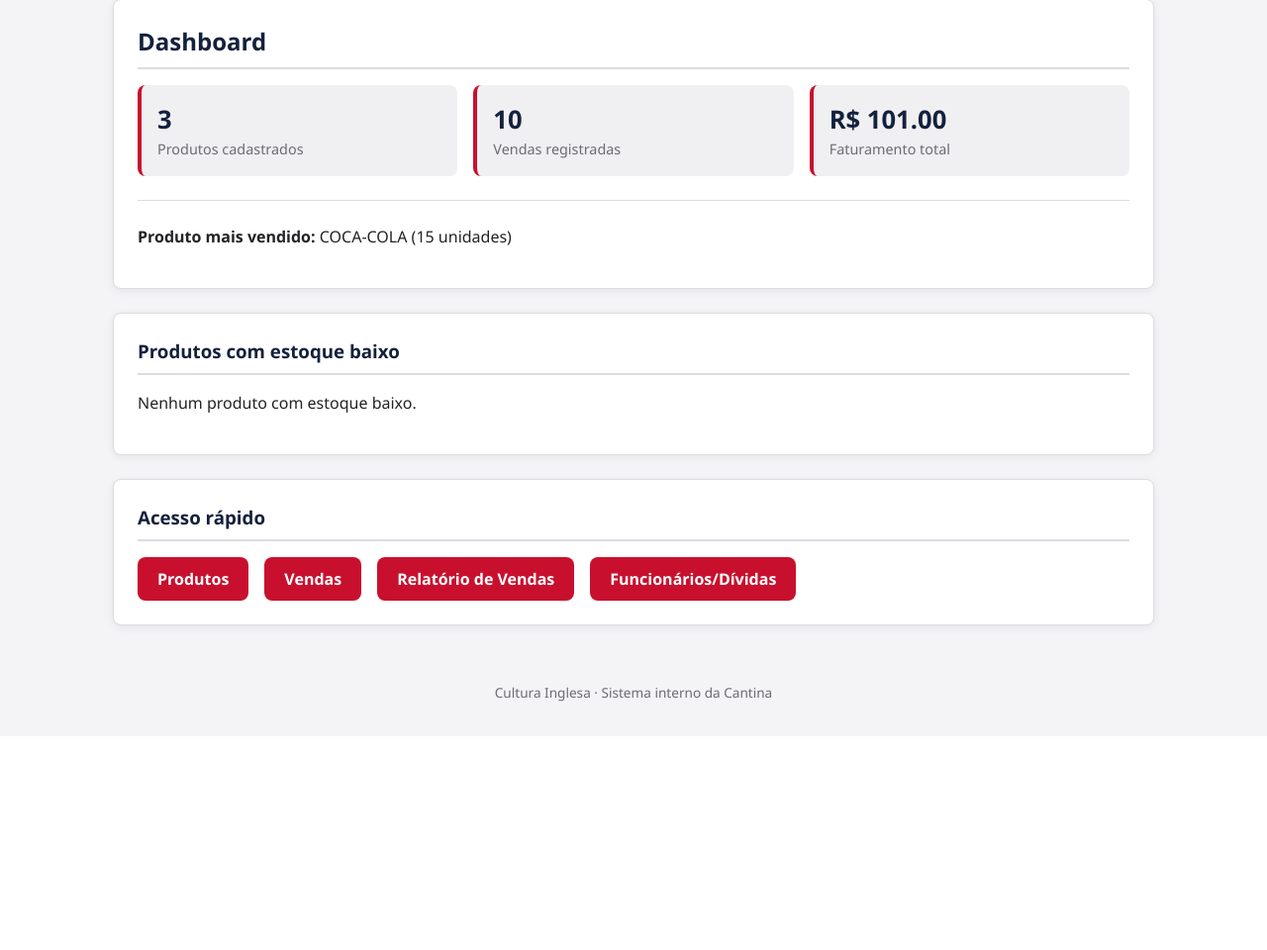
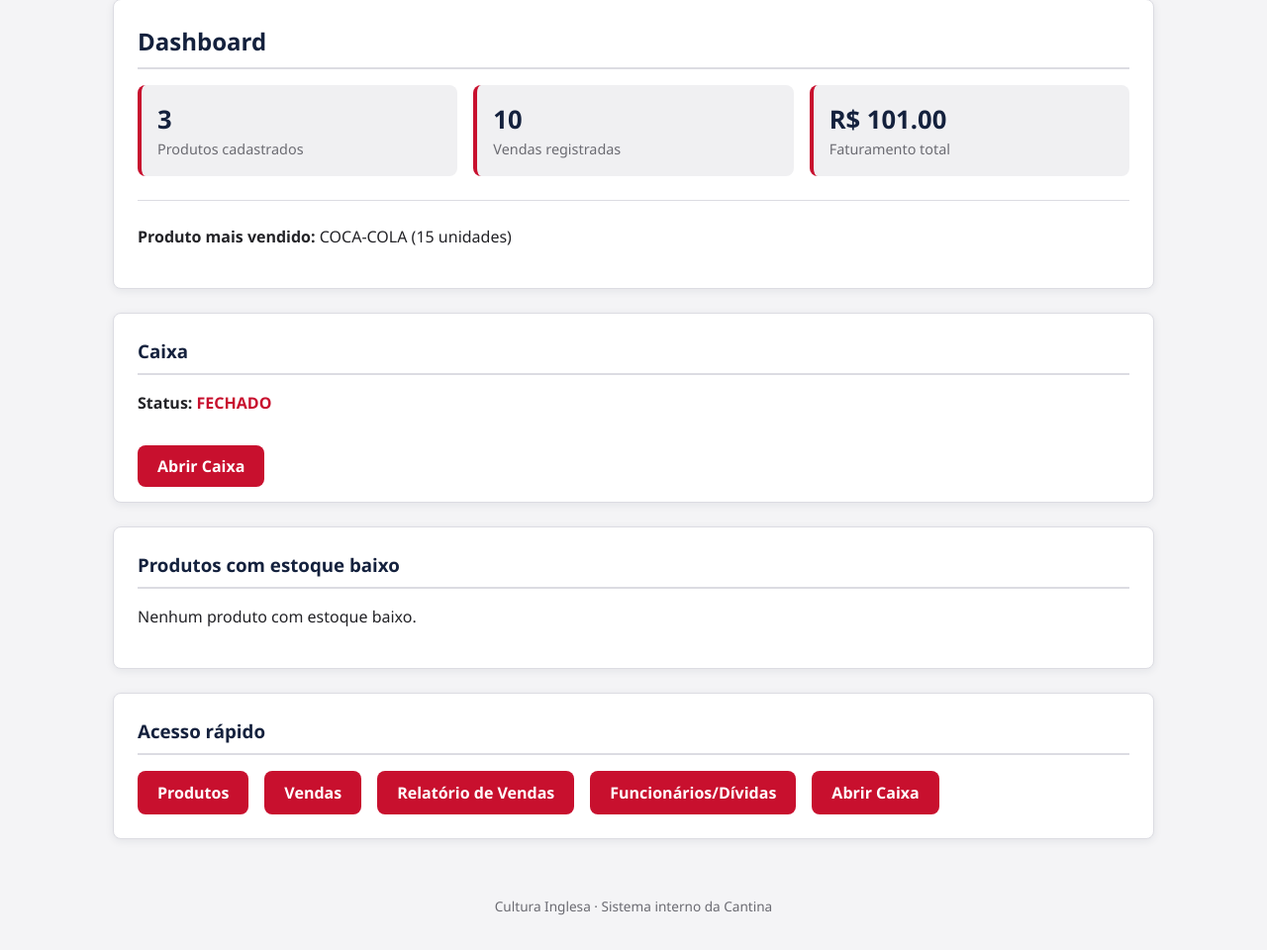
Before and after one commit to VictorCaitano-Dev/Sistema-Cantina, a Flask app: page / in a window 1280 px wide. Shown: the part 145-1105 px from the top of the page at 99% size. Before the commit the page ends 854 px from the top, so only its background shows below. Run offline with Flask 3, Linux system fonts and the light colour scheme; data comes from the database, SQL or seed files in the repository; both versions use the stored data as it was after the commit.

Commit message:
Adição da função Abrir/Fechar caixa.

```diff
--- a/app.py
+++ b/app.py
@@ -44,6 +44,26 @@ def home():
     """)
     estoque_baixo = cursor.fetchall()
 
+    # CAIXA ABERTO
+    cursor.execute("""
+        SELECT *
+        FROM caixas
+        WHERE status = 'ABERTO'
+        ORDER BY id DESC
+        LIMIT 1
+    """)
+    caixa_aberto = cursor.fetchone()
+
+    total_caixa = 0
+
+    if caixa_aberto:
+        cursor.execute("""
+            SELECT COALESCE(SUM(valor_total), 0)
+            FROM vendas
+            WHERE date(data_venda) = date('now')
+        """)
+        total_caixa = cursor.fetchone()[0]
+
     conn.close()
 
     return render_template(
@@ -52,9 +72,10 @@ def home():
         total_vendas=total_vendas,
         faturamento=faturamento,
         produto_mais_vendido=produto_mais_vendido,
-        estoque_baixo=estoque_baixo
+        estoque_baixo=estoque_baixo,
+        caixa_aberto=caixa_aberto,
+        total_caixa=total_caixa
     )
-
 
 # ---------------- PRODUTOS ----------------
 @app.route('/produtos', methods=['GET', 'POST'])
@@ -339,7 +360,7 @@ def relatorio_vendas():
     conn = conectar()
     cursor = conn.cursor()
 
-    # 💰 TOTAL DO DIA (VALOR)
+    #  TOTAL DO DIA (VALOR)
     cursor.execute("""
         SELECT COALESCE(SUM(valor_total), 0)
         FROM vendas
@@ -386,20 +407,63 @@ def relatorio_vendas():
         vendas_total=vendas_total
     )
 
-@app.route('/fechar_caixa')
+@app.route('/fechar_caixa', methods=['GET', 'POST'])
 def fechar_caixa():
+
     conn = conectar()
     cursor = conn.cursor()
 
-    #  VENDAS DO DIA
+    # procura caixa aberto
+    cursor.execute("""
+        SELECT *
+        FROM caixas
+        WHERE status = 'ABERTO'
+        ORDER BY id DESC
+        LIMIT 1
+    """)
+
+    caixa = cursor.fetchone()
+
+    if not caixa:
+        flash("Nenhum caixa aberto.")
+        conn.close()
+        return redirect('/')
+
+    # ---------------- POST (FECHAR CAIXA) ----------------
+    if request.method == 'POST':
+
+        cursor.execute("""
+            SELECT COALESCE(SUM(valor_total), 0)
+            FROM vendas
+            WHERE date(data_venda) = date('now')
+        """)
+
+        total_dia = cursor.fetchone()[0]
+
+        cursor.execute("""
+            UPDATE caixas
+            SET
+                data_fechamento = datetime('now'),
+                valor_vendido = ?,
+                status = 'FECHADO'
+            WHERE id = ?
+        """, (total_dia, caixa[0]))
+
+        conn.commit()
+        conn.close()
+
+        flash(f"Caixa fechado com sucesso. Total vendido: R$ {total_dia:.2f}")
+        return redirect('/')
+
+    # ---------------- GET (RESUMO) ----------------
+
     cursor.execute("""
         SELECT COALESCE(SUM(valor_total), 0)
         FROM vendas
         WHERE date(data_venda) = date('now')
     """)
-    total_dia = cursor.fetchone()[0]
+    total_caixa = cursor.fetchone()[0]
 
-    #  ITENS VENDIDOS HOJE
     cursor.execute("""
         SELECT COALESCE(SUM(quantidade), 0)
         FROM vendas
@@ -407,7 +471,6 @@ def fechar_caixa():
     """)
     itens_dia = cursor.fetchone()[0]
 
-    #  PRODUTOS MAIS VENDIDOS HOJE
     cursor.execute("""
         SELECT produtos.nome, SUM(vendas.quantidade) as total_qtd
         FROM vendas
@@ -423,9 +486,10 @@ def fechar_caixa():
 
     return render_template(
         "fechar_caixa.html",
-        total_dia=total_dia,
+        total_caixa=total_caixa,
         itens_dia=itens_dia,
-        ranking=ranking
+        ranking=ranking,
+        caixa=caixa
     )
 
 @app.route('/fiado_funcionario/<nome>')
@@ -490,5 +554,55 @@ def funcionarios():
 
     return render_template("funcionarios.html", funcionarios=lista)
 
+@app.route('/abrir_caixa', methods=['GET', 'POST'])
+def abrir_caixa():
+
+    conn = conectar()
+    cursor = conn.cursor()
+
+    # verifica caixa aberto
+    cursor.execute("""
+        SELECT id
+        FROM caixas
+        WHERE status = 'ABERTO'
+        LIMIT 1
+    """)
+
+    caixa_existente = cursor.fetchone()
+
+    if caixa_existente:
+        flash("Já existe um caixa aberto.")
+        conn.close()
+        return redirect('/')
+
+    if request.method == 'POST':
+
+        valor_inicial = float(request.form['valor_inicial'])
+
+        cursor.execute("""
+            INSERT INTO caixas (
+                data_abertura,
+                valor_inicial,
+                status
+            )
+            VALUES (
+                datetime('now'),
+                ?,
+                'ABERTO'
+            )
+        """, (valor_inicial,))
+
+        conn.commit()
+        conn.close()
+
+        flash("Caixa aberto com sucesso!")
+        return redirect('/')
+
+    conn.close()
+
+    return render_template(
+        'abrir_caixa.html'
+    )
+
 if __name__ == '__main__':
     app.run(debug=True)
--- a/static/style.css
+++ b/static/style.css
@@ -368,6 +368,20 @@ td .acoes {
     padding: 20px;
 }
 
+/* -------------------------------------------------------------------
+   CAIXA
+------------------------------------------------------------------- */
+
+.status-caixa-aberto {
+    color: var(--sucesso);
+    font-weight: bold;
+}
+
+.status-caixa-fechado {
+    color: var(--vermelho-principal);
+    font-weight: bold;
+}
+
 
 /* -------------------------------------------------------------------
    11. RESPONSIVO — telas menores (celular/tablet)
--- a/templates/index.html
+++ b/templates/index.html
@@ -37,13 +37,58 @@
         {% endif %}
     </div>
 
+    <!-- CAIXA -->
+    <div class="cartao">
+        <h3 class="cartao-titulo">Caixa</h3>
+
+        {% if caixa_aberto %}
+
+            <p>
+                <strong>Status:</strong>
+                <span class="status-caixa-aberto">ABERTO</span>
+            </p>
+
+            <p>
+                <strong>Data/Hora de abertura:</strong>
+                {{ caixa_aberto[1] }}
+            </p>
+
+            <p>
+                <strong>Valor inicial:</strong>
+                R$ {{ "%.2f"|format(caixa_aberto[3]) }}
+            </p>
+
+            <br>
+
+            <a href="/fechar_caixa" class="botao botao-secundario">
+                Fechar Caixa
+            </a>
+
+        {% else %}
+
+            <p>
+                <strong>Status:</strong>
+                <span class="status-caixa-fechado">FECHADO</span>
+            </p>
+
+            <br>
+
+            <a href="/abrir_caixa" class="botao">
+                Abrir Caixa
+            </a>
+
+        {% endif %}
+    </div>
+
     <div class="cartao">
         <h3 class="cartao-titulo">Produtos com estoque baixo</h3>
 
         {% if estoque_baixo %}
             <ul class="lista-simples">
                 {% for produto in estoque_baixo %}
-                    <li class="aviso-estoque-baixo">{{ produto[0] }} — {{ produto[1] }} unidades</li>
+                    <li class="aviso-estoque-baixo">
+                        {{ produto[0] }} — {{ produto[1] }} unidades
+                    </li>
                 {% endfor %}
             </ul>
         {% else %}
@@ -53,11 +98,31 @@
 
     <div class="cartao">
         <h3 class="cartao-titulo">Acesso rápido</h3>
+
         <div class="links-rodape-pagina">
             <a class="botao" href="/produtos">Produtos</a>
+
             <a class="botao" href="/vendas">Vendas</a>
-            <a class="botao" href="/relatorio_vendas">Relatório de Vendas</a>
-            <a class="botao" href="/funcionarios">Funcionários/Dívidas</a>
+
+            <a class="botao" href="/relatorio_vendas">
+                Relatório de Vendas
+            </a>
+
+            <a class="botao" href="/funcionarios">
+                Funcionários/Dívidas
+            </a>
+
+            {% if caixa_aberto %}
+                <a class="botao botao-secundario"
+                   href="/fechar_caixa">
+                    Fechar Caixa
+                </a>
+            {% else %}
+                <a class="botao"
+                   href="/abrir_caixa">
+                    Abrir Caixa
+                </a>
+            {% endif %}
         </div>
     </div>
 
```
Also changed, not shown: banco.py (+12 -0 lines), templates/abrir_caixa.html (added, +30 -0 lines), templates/fechar_caixa.html (+47 -30 lines), cantina2.db.
